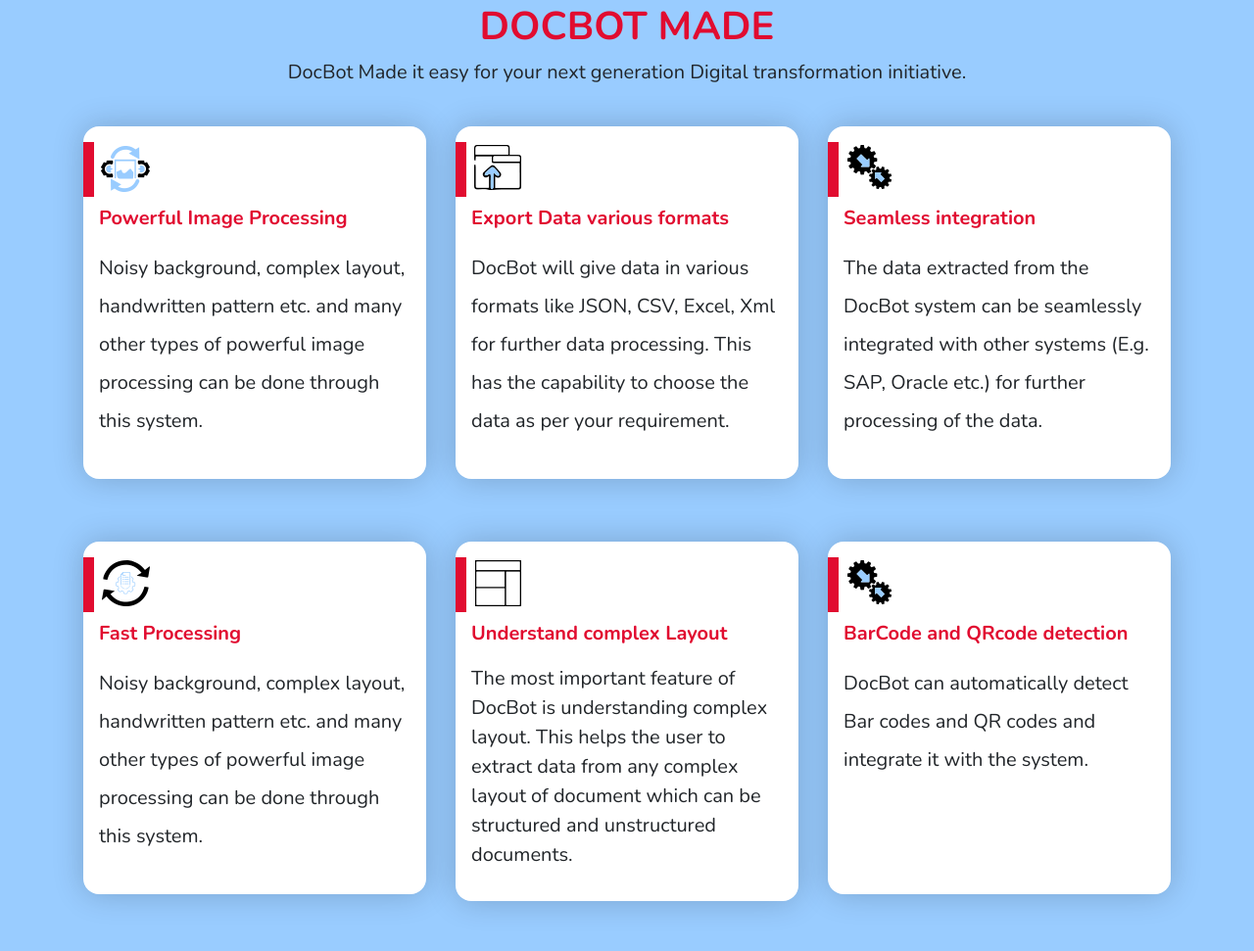
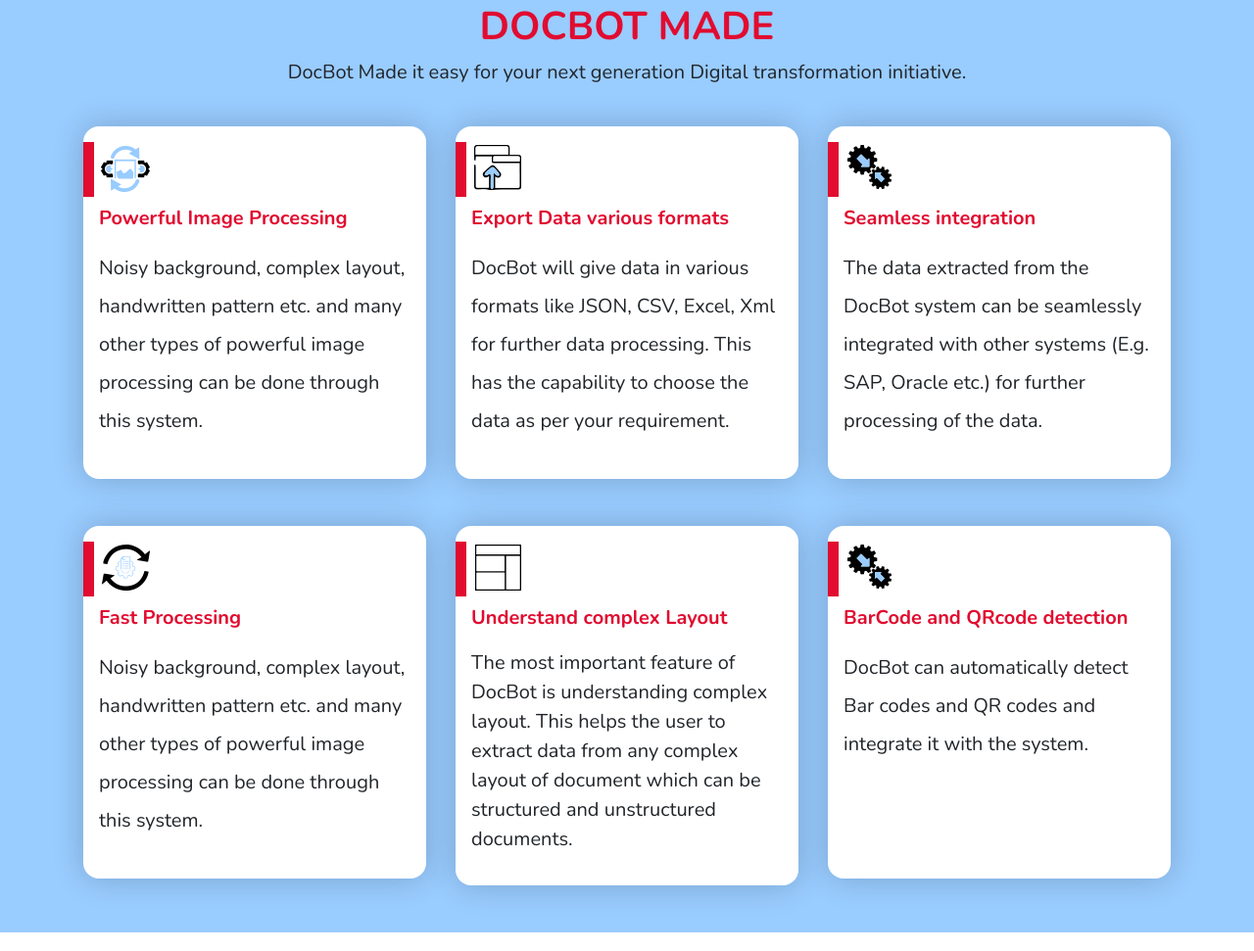
Before and after one commit to yuvrajchaudhari/agree.github.io, a plain HTML site: page index.html in a window 1280 px wide. Shown: the part 2358-3329 px from the top of the page at 98% size. Drawn offline with nearby package versions, Linux system fonts and the light colour scheme.

Commit message:
Add files via upload

```diff
--- a/index.html
+++ b/index.html
@@ -92,7 +92,7 @@
                 <h2 class="title-name">How it works</h2>
             </div>
             <div class="row mt-xl-5" >
-                <div class="col-md-6" data-aos="fade-right">
+                <div class="col-md-6 mb-4 mb-xl-0" data-aos="fade-right">
                     <img src="images/how-it-work.png" class="img-fluid" style="width: 100%;">
                 </div>
                 <div class="col-md-6" data-aos="fade-left">
@@ -199,7 +199,7 @@
                 <p>DocBot Made it easy for your next generation Digital transformation initiative.</p>
             </div>
             <div class="row pt-4">
-                <div class="col-lg-4 col-md-6 mb-3" data-aos="flip-up"  data-aos-duration="500">
+                <div class="col-lg-4 col-md-6" data-aos="flip-up"  data-aos-duration="500">
                     <div class="white-box box1">
                         <div class="box-img">
                             <img src="images/powerful-img.png" alt="poerful">
@@ -209,7 +209,7 @@
                             other types of powerful image processing can be done through this system.</p>
                     </div>
                 </div>
-                <div class="col-lg-4 col-md-6 mb-3" data-aos="flip-up"  data-aos-duration="1000">
+                <div class="col-lg-4 col-md-6" data-aos="flip-up"  data-aos-duration="1000">
                     <div class="white-box box1">
                         <div class="box-img">
                             <img src="images/export-icon.png" alt="poerful">
@@ -220,7 +220,7 @@
                         </p>
                     </div>
                 </div>
-                <div class="col-lg-4 col-md-6 mb-3" data-aos="flip-up"  data-aos-duration="1500">
+                <div class="col-lg-4 col-md-6" data-aos="flip-up"  data-aos-duration="1500">
                     <div class="white-box box1">
                         <div class="box-img">
                             <img src="images/seemless-icon.png" alt="poerful">
@@ -230,7 +230,7 @@
                             with other systems (E.g. SAP, Oracle etc.) for further processing of the data.</p>
                     </div>
                 </div>
-                <div class="col-lg-4 col-md-6 mb-3" data-aos="flip-up"  data-aos-duration="500">
+                <div class="col-lg-4 col-md-6" data-aos="flip-up"  data-aos-duration="500">
                     <div class="white-box box1">
                         <div class="box-img">
                             <img src="images/fast-processing-icon.png" alt="poerful">
@@ -240,7 +240,7 @@
                             other types of powerful image processing can be done through this system.</p>
                     </div>
                 </div>
-                <div class="col-lg-4 col-md-6 mb-3" data-aos="flip-up"  data-aos-duration="1000">
+                <div class="col-lg-4 col-md-6" data-aos="flip-up"  data-aos-duration="1000">
                     <div class="white-box box1">
                         <div class="box-img">
                             <img src="images/understand-icon.png" alt="poerful">
@@ -251,7 +251,7 @@
                             documents.</p>
                     </div>
                 </div>
-                <div class="col-lg-4 col-md-6 mb-3" data-aos="flip-up"  data-aos-duration="1500">
+                <div class="col-lg-4 col-md-6" data-aos="flip-up"  data-aos-duration="1500">
                     <div class="white-box box1">
                         <div class="box-img">
                             <img src="images/seemless-icon.png" alt="poerful">
```
